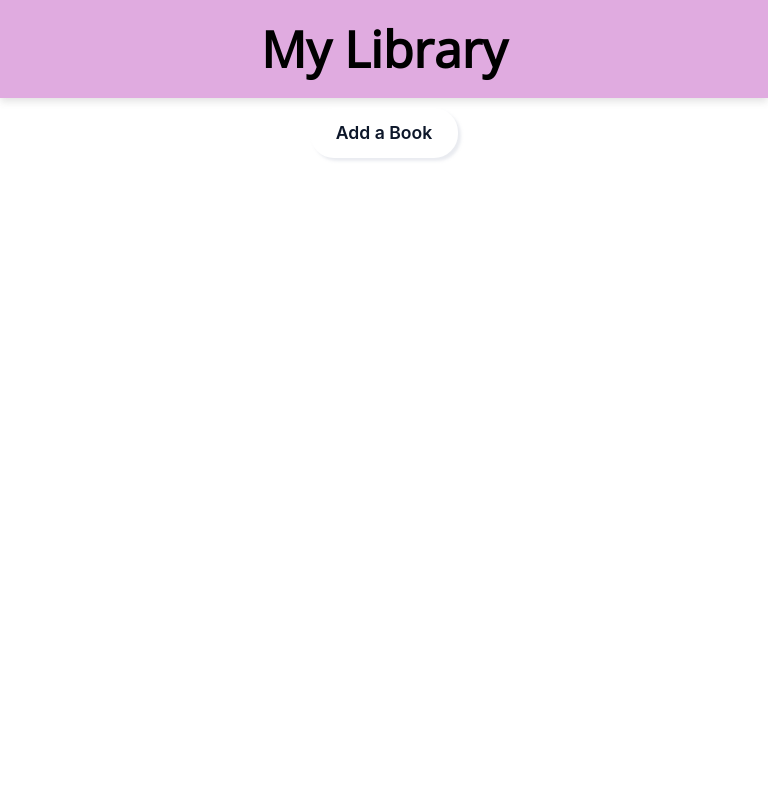
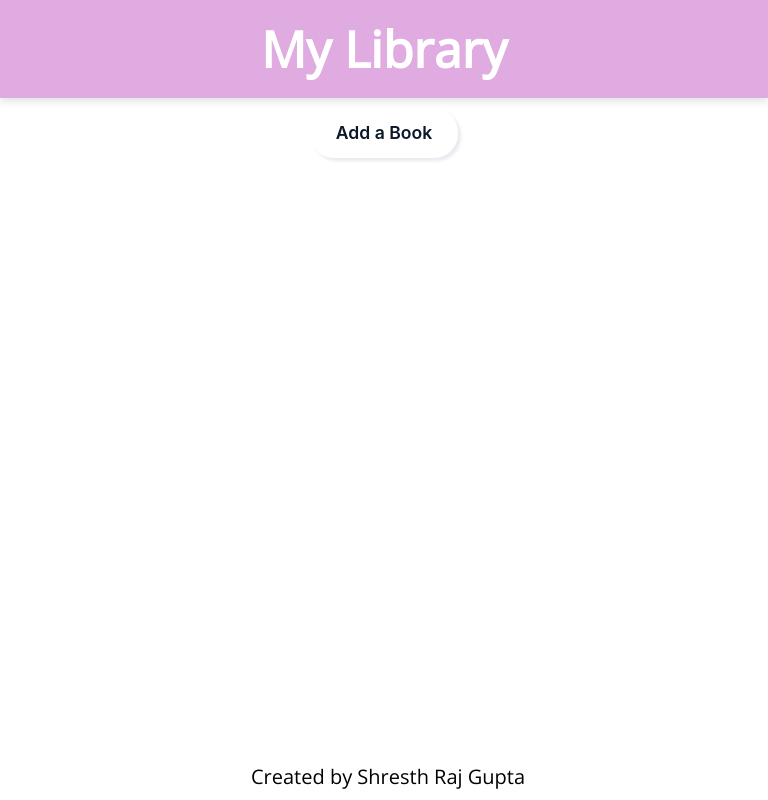
Before and after one commit to shresthgupta9/libraryApp, a plain HTML site: page index.html in a window 768 px wide. Drawn offline with nearby package versions, Linux system fonts and the light colour scheme.

Commit message:
added sign and updated required attribute for radio in form, also added media query

```diff
--- a/components/styles.css
+++ b/components/styles.css
@@ -28,6 +28,7 @@ input[type="number"]::-webkit-outer-spin-button {
   padding: 15px 0;
   font-size: 25px;
   background-color: #e0abe0;
+  color: rgb(255, 255, 255);
   box-shadow: rgba(99, 99, 99, 0.2) 0px 3px 8px 0px;
 }
 
@@ -126,9 +127,20 @@ form input {
   font-size: 16px;
 }
 
-@media (min-width: 768px) {
-  .button-81 {
-    font-size: 1.125rem;
-    padding: 1rem 2rem;
+.sign {
+  font-size: 25px;
+  position: absolute;
+  bottom: 10px;
+  left: calc(50vw - 166px);
+}
+
+@media (max-width: 768px) {
+  .item {
+    width: 80vw;
+  }
+
+  .sign {
+    font-size: 20px;
+    left: calc(50vw - 133px);
   }
 }
--- a/index.html
+++ b/index.html
@@ -34,9 +34,9 @@
             <input type="number" id="pages" name="pages" min="0" required />
             <br />
             <p>Have you read it?</p>
-            <input type="radio" id="yes" name="read" value="yes" />
+            <input type="radio" id="yes" name="read" value="yes" required/>
             <label for="yes">Yes</label>
-            <input type="radio" id="no" name="read" value="no" />
+            <input type="radio" id="no" name="read" value="no" required/>
             <label for="no">No</label><br />
             <button type="submit" id="submitBtn">Submit</button>
           </form>
@@ -44,6 +44,9 @@
       </div>
       <div class="items"></div>
     </main>
+    <footer>
+      <div class="sign"><p>Created by Shresth Raj Gupta</p></div>
+    </footer>
     <script src="./components/script.js"></script>
   </body>
 </html>
```
Also changed, not shown: components/script.js (+8 -0 lines). Lines whose indentation alone changed are shown as unchanged.
